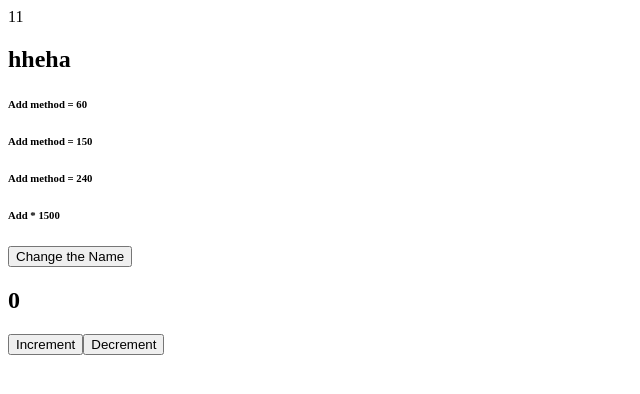
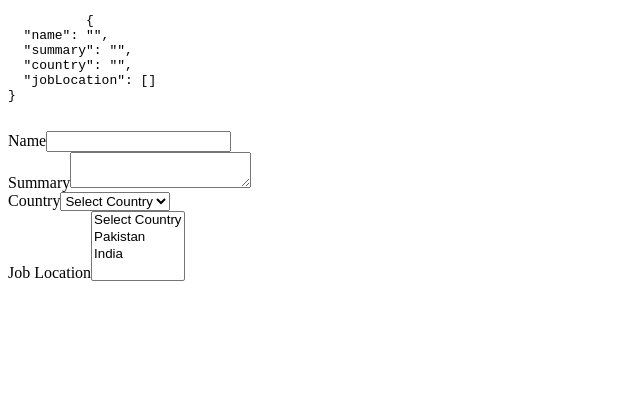
Before and after one commit to devlivewir/vue-initial, a Vue app: page / in a window 1280 px wide. Shown: the top 394 px of the page, without its empty margins (0-640 px from the left). Built offline with nearby package versions, Linux system fonts and the light colour scheme.

Commit message:
form handling

```diff
--- a/src/App.vue
+++ b/src/App.vue
@@ -1,19 +1,40 @@
 <template>
   <div>
     <template>
-      {{ 2 + 3 + 6 }}
-      <h2>hheha</h2>
-      <h6>Add method = {{ add(10, 20, 30) }}</h6>
-      <h6>Add method = {{ add(40, 50, 60) }}</h6>
-      <h6>Add method = {{ add(70, 80, 90) }}</h6>
-      <h6>Add * {{ mult(300) }}</h6>
       <div>
-        <button v-on:click="name = 'Bat Man'">Change the Name</button>
+        <pre>
+          {{ JSON.stringify(formValues, null, 2) }}
+        </pre>
       </div>
-      <h2>{{ count }}</h2>
+      <form action="">
+        <div>
+          <label for="name">Name</label>
+          <input type="text" id="name" v-model="formValues.name">
+        </div>
 
-      <button v-on:click="count +=  1">Increment</button>
-      <button v-on:click="count -=  1">Decrement</button>
+        <div>
+          <label for="summary">Summary</label>
+          <textarea id="summary" v-model="formValues.summary"/>
+        </div>
+
+        <div>
+          <label for="country">Country</label>
+          <select name="" id="country" v-model="formValues.country">
+            <option value="">Select Country</option>
+            <option value="Pakistan">Pakistan</option>
+            <option value="India">India</option>
+          </select>
+        </div>
+
+        <div>
+          <label for="job-location">Job Location</label>
+          <select name="" id="job-location" multiple v-model="formValues.jobLocation">
+            <option value="">Select Country</option>
+            <option value="Pakistan">Pakistan</option>
+            <option value="India">India</option>
+          </select>
+        </div>
+      </form>
     </template>
   </div>
 </template>
@@ -24,27 +45,30 @@ export default {
   name: 'App',
   data() {
     return {
-      baseMultiplyer: 5,
-      name: "alic",
-      count: 0,
-
+      formValues: {
+        name: '',
+        'summary':'',
+        'country':'',
+        'jobLocation':[]
+      }
     }
-  },
-  methods: {
-    shuffle() {
-      // console.log(this.names);
-      //this.names = _.shuffle(this.names);
-    },
-    add(a, b, c) {
-      return a + b + c
-    },
-    mult(num) {
-      return num * this.baseMultiplyer
-    },
-  },
-
+  }
 }
 </script>
+<style>
+#app {
+  font-family: Avenir, Helvetica, Arial, sans-serif;
+  -webkit-font-smoothing: antialiased;
+  -moz-osx-font-smoothing: grayscale;
+  text-align: center;
+  color: #2c3e50;
+  margin-top: 60px;
+}
+
+.underline {
+  text-decoration: underline;
+}
+</style>
 
 <style>
 #app {
```
